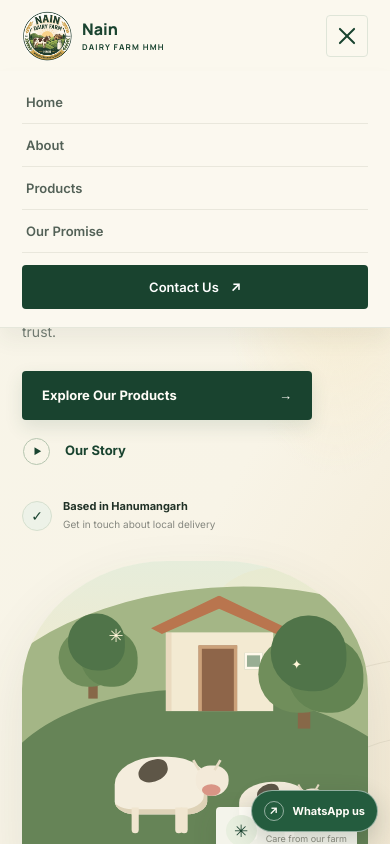
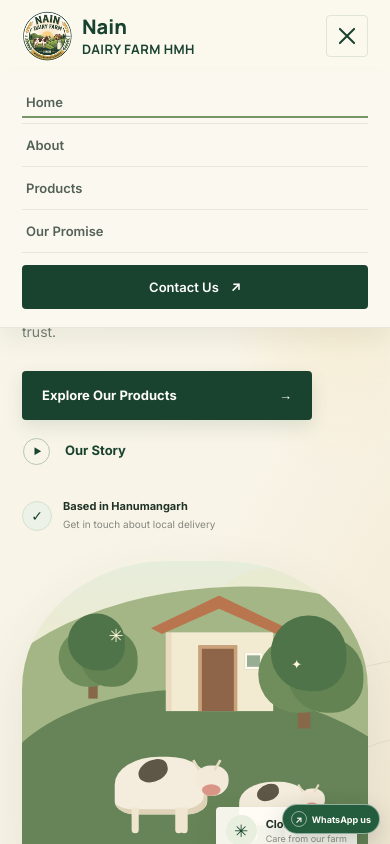
Before and after one commit to nainlakshya22/DAIRY-FARM-, a plain HTML site: page index.html in a window 390 px wide. Both pictures are taken after a click on the button 347 px from the left and 35 px from the top of the page. Shown: the top 844 px of the page. Drawn offline with Linux system fonts and the light colour scheme.

Commit message:
Improve mobile header and navigation
Add milk pricing and active section navigation.

Co-authored-by: Copilot <223556219+Copilot@users.noreply.github.com>

```diff
--- a/index.html
+++ b/index.html
@@ -164,6 +164,7 @@
             <div class="product-art milk-art" role="img" aria-label="Illustration of a fresh milk bottle"><div class="product-sun"></div><div class="product-bottle"></div><span class="art-leaf leaf-a">✦</span><span class="art-leaf leaf-b">✦</span></div>
             <div class="product-info"><div><span class="product-tag">Fresh from our farm</span><h3>Fresh Milk</h3></div><a class="product-arrow" href="#contact" aria-label="Ask about Fresh Milk">↗</a></div>
             <p>Fresh, wholesome milk for your family.</p>
+            <p class="product-price">₹55 <span>per kg</span></p>
             <a class="product-cta" href="#contact">Explore product <span aria-hidden="true">→</span></a>
           </article>
           <article class="product-card">
--- a/script.js
+++ b/script.js
@@ -1,6 +1,27 @@
 const menuToggle = document.querySelector(".menu-toggle");
 const mainNav = document.querySelector(".main-nav");
 const siteHeader = document.querySelector(".site-header");
+const navLinks = mainNav ? [...mainNav.querySelectorAll('a[href^="#"]')] : [];
+
+function updateActiveNav() {
+  const activePoint = (siteHeader?.getBoundingClientRect().bottom ?? 0) + 40;
+  let activeLink = null;
+
+  navLinks.forEach((link) => {
+    const section = document.querySelector(link.getAttribute("href"));
+    if (section) {
+      const bounds = section.getBoundingClientRect();
+      if (bounds.top <= activePoint && bounds.bottom > activePoint) activeLink = link;
+    }
+  });
+
+  navLinks.forEach((link) => {
+    const isActive = link === activeLink;
+    link.classList.toggle("is-active", isActive);
+    if (isActive) link.setAttribute("aria-current", "location");
+    else link.removeAttribute("aria-current");
+  });
+}
 
 function closeMenu() {
   if (!menuToggle || !mainNav) return;
@@ -32,6 +53,7 @@ if (menuToggle && mainNav) {
 function updateHeader() {
   if (!siteHeader) return;
   siteHeader.classList.toggle("is-scrolled", window.scrollY > 12);
+  updateActiveNav();
 }
 
 updateHeader();
--- a/styles.css
+++ b/styles.css
@@ -38,10 +38,12 @@ button { color: inherit; }
 .brand { display: inline-flex; min-width: 0; align-items: center; gap: 10px; color: var(--green); }
 .brand-mark { width: 58px; height: 58px; flex: 0 0 auto; border-radius: 50%; object-fit: cover; }
 .brand-copy { display: grid; line-height: 1.15; }
-.brand-copy strong { font-family: var(--display-font), sans-serif; font-size: 18px; font-weight: 800; }
-.brand-copy small { margin-top: 4px; font-family: var(--display-font), sans-serif; font-size: 9px; font-weight: 700; letter-spacing: 1.2px; }
+.brand-copy strong { font-family: var(--display-font), sans-serif; font-size: 21px; font-weight: 800; }
+.brand-copy small { margin-top: 4px; font-family: var(--display-font), sans-serif; font-size: 12px; font-weight: 700; letter-spacing: .6px; white-space: nowrap; }
 .main-nav { display: flex; align-items: center; gap: clamp(18px, 2.5vw, 36px); color: #536157; font-size: 13px; font-weight: 600; }
-.main-nav > a:not(.nav-contact) { padding: 12px 0; transition: color .2s; }
+.main-nav > a:not(.nav-contact) { position: relative; padding: 12px 0; transition: color .2s; }
+.main-nav > a:not(.nav-contact)::after { position: absolute; right: 0; bottom: 5px; left: 0; height: 2px; transform: scaleX(0); transform-origin: left; background: var(--olive); content: ""; transition: transform .2s; }
+.main-nav > a:not(.nav-contact).is-active::after { transform: scaleX(1); }
 .main-nav > a:not(.nav-contact):hover, .footer-links a:hover, .footer-contact a:hover { color: var(--olive); }
 .nav-contact { display: inline-flex; min-height: 44px; align-items: center; gap: 12px; padding: 0 17px; border-radius: 4px; background: var(--green); color: white; transition: background .2s, transform .2s; }
 .nav-contact:hover { transform: translateY(-1px); background: var(--green-dark); }
@@ -179,6 +181,8 @@ h1 em, h2 em { color: var(--olive); font-style: normal; }
 .product-arrow { display: grid; width: 36px; height: 36px; flex: 0 0 auto; place-items: center; border: 1px solid #e6eadd; border-radius: 50%; color: var(--green); transition: color .2s, background .2s, transform .2s; }
 .product-arrow:hover { transform: translate(2px, -2px); background: var(--green); color: white; }
 .product-card > p { min-height: 38px; margin: 0 8px; color: #85897e; font-size: 11px; line-height: 1.7; }
+.product-card > .product-price { min-height: 0; margin-top: 5px; color: var(--green-dark); font-size: 15px; font-weight: 800; }
+.product-price span { color: #737d73; font-size: 11px; font-weight: 600; }
 .product-cta { display: inline-flex; align-items: center; gap: 8px; margin: 12px 8px 0; color: var(--green); font-size: 11px; font-weight: 700; }
 .product-cta span { transition: transform .2s; }
 .product-cta:hover span { transform: translateX(3px); }
@@ -329,8 +333,8 @@ h1 em, h2 em { color: var(--olive); font-style: normal; }
   html { scroll-padding-top: 78px; }
   .site-header { height: 72px; }
   .brand-mark { width: 50px; height: 50px; }
-  .brand-copy strong { font-size: 16px; }
-  .brand-copy small { font-size: 8px; }
+  .brand-copy strong { font-size: 20px; }
+  .brand-copy small { font-size: 13px; letter-spacing: .4px; }
   .menu-toggle { display: flex; width: 42px; height: 42px; flex-direction: column; align-items: center; justify-content: center; gap: 5px; padding: 9px; border: 1px solid #dfe5d8; border-radius: 4px; background: transparent; cursor: pointer; }
   .menu-toggle span { display: block; width: 100%; height: 2px; border-radius: 2px; background: var(--green); transition: transform .2s, opacity .2s; }
   .menu-toggle[aria-expanded="true"] span:first-child { transform: translateY(7px) rotate(45deg); }
@@ -418,7 +422,8 @@ h1 em, h2 em { color: var(--olive); font-style: normal; }
   .footer-brand-column { grid-column: 1 / -1; }
   .footer-contact a { overflow-wrap: anywhere; }
   .footer-bottom { align-items: flex-start; flex-direction: column; }
-  .whatsapp-float { right: 12px; bottom: 12px; min-height: 42px; padding: 0 12px; }
+  .whatsapp-float { right: 10px; bottom: 10px; min-height: 30px; gap: 5px; padding: 0 8px; font-size: 9px; }
+  .whatsapp-float span { width: 16px; height: 16px; }
 }
 
 @media (prefers-reduced-motion: reduce) {
```
